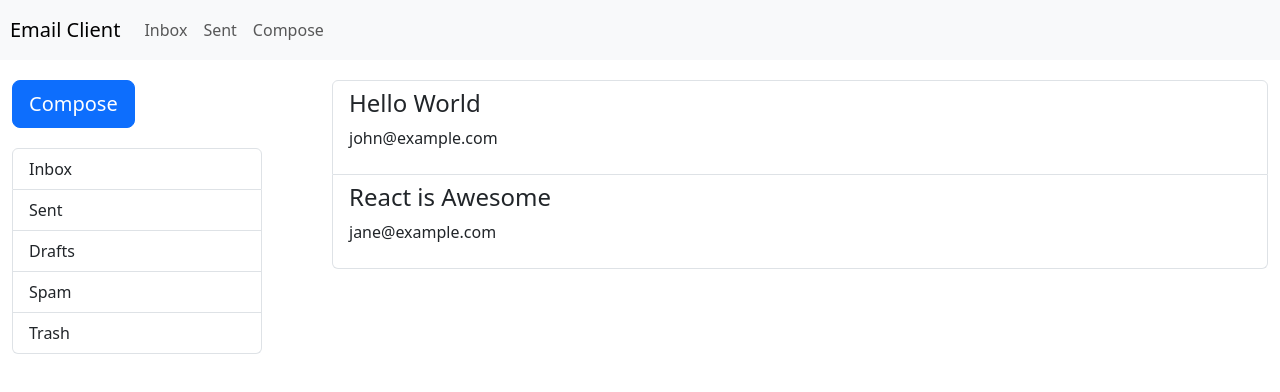
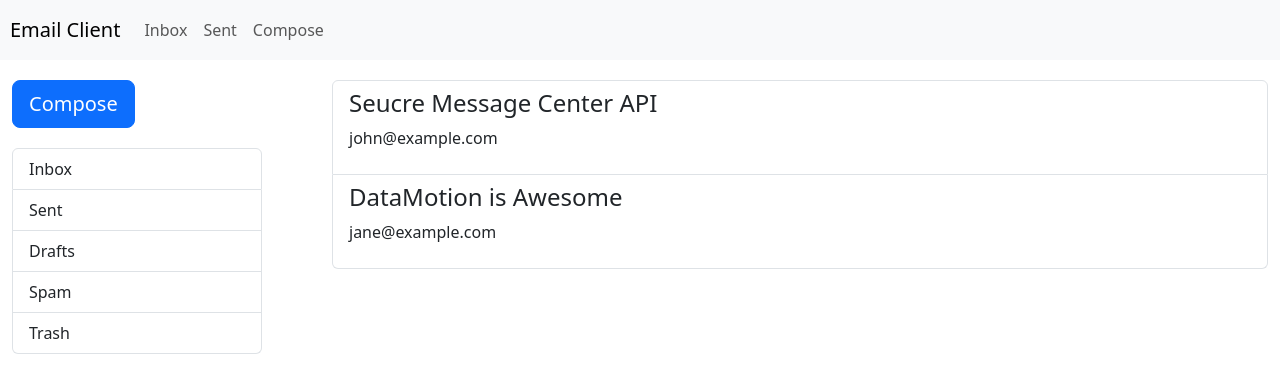
Before and after one commit to janellephalon/fullstack-smc-emailclient, a React (Create React App) app: page / in a window 1280 px wide. Shown: the top 392 px of the page. Built offline with nearby package versions, Linux system fonts and the light colour scheme.

Commit message:
email subject updates

```diff
--- a/src/components/Inbox.js
+++ b/src/components/Inbox.js
@@ -6,11 +6,11 @@
     const [emails, setEmails] = useState([]);
 
     useEffect(() => {
-        // This is where you would make the API call to fetch emails
-        // For demo purposes, let's use mock data
+        // This is where we will make the API call to fetch emails
+        // For demo purposes, let's use mock data for the starter files
         const mockEmails = [
-            { id: 1, subject: 'Hello World', sender: 'john@example.com' },
-            { id: 2, subject: 'React is Awesome', sender: 'jane@example.com' },
+            { id: 1, subject: 'Seucre Message Center API', sender: 'john@example.com' },
+            { id: 2, subject: 'DataMotion is Awesome', sender: 'jane@example.com' },
             // More emails here...
         ];
 
```
